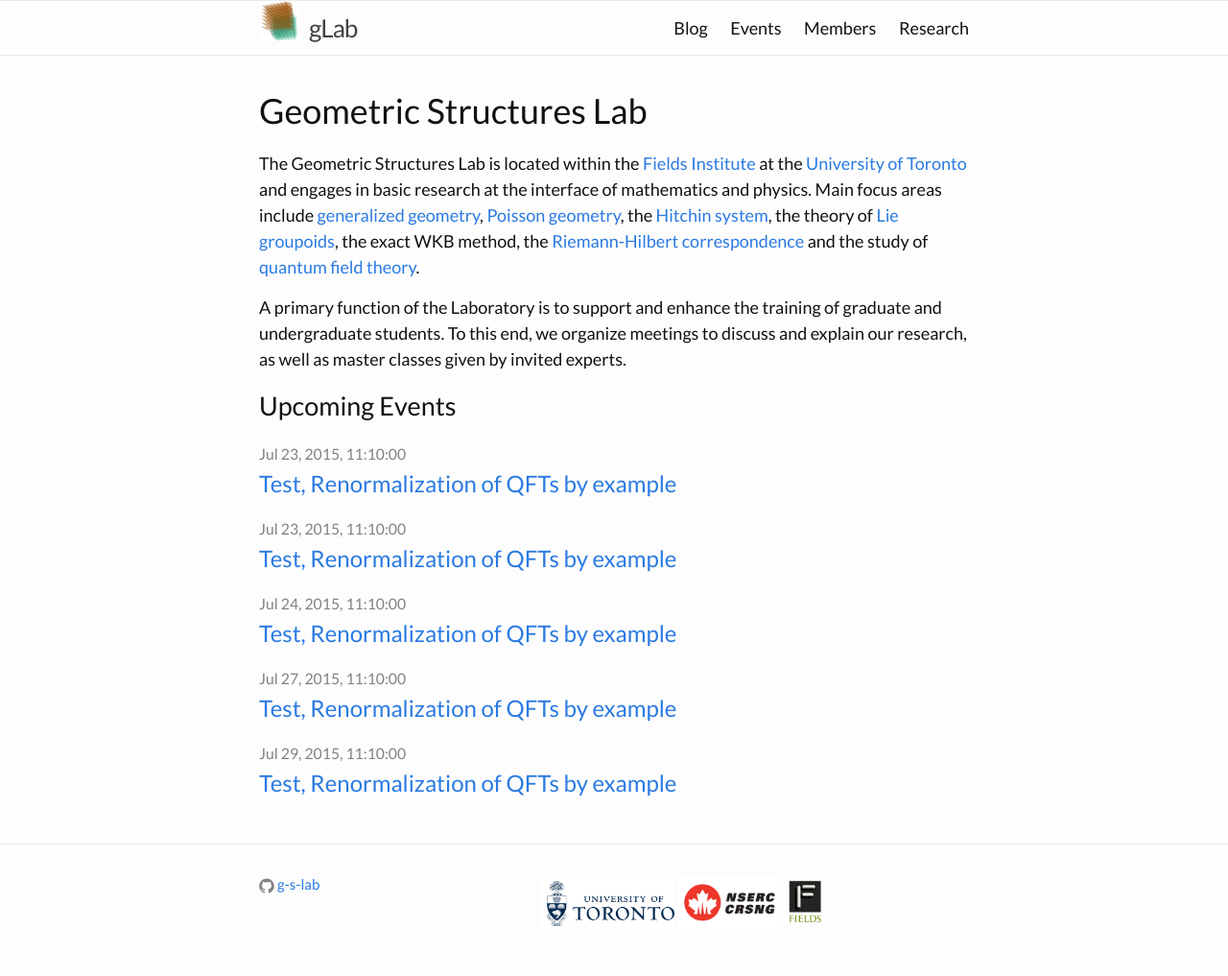
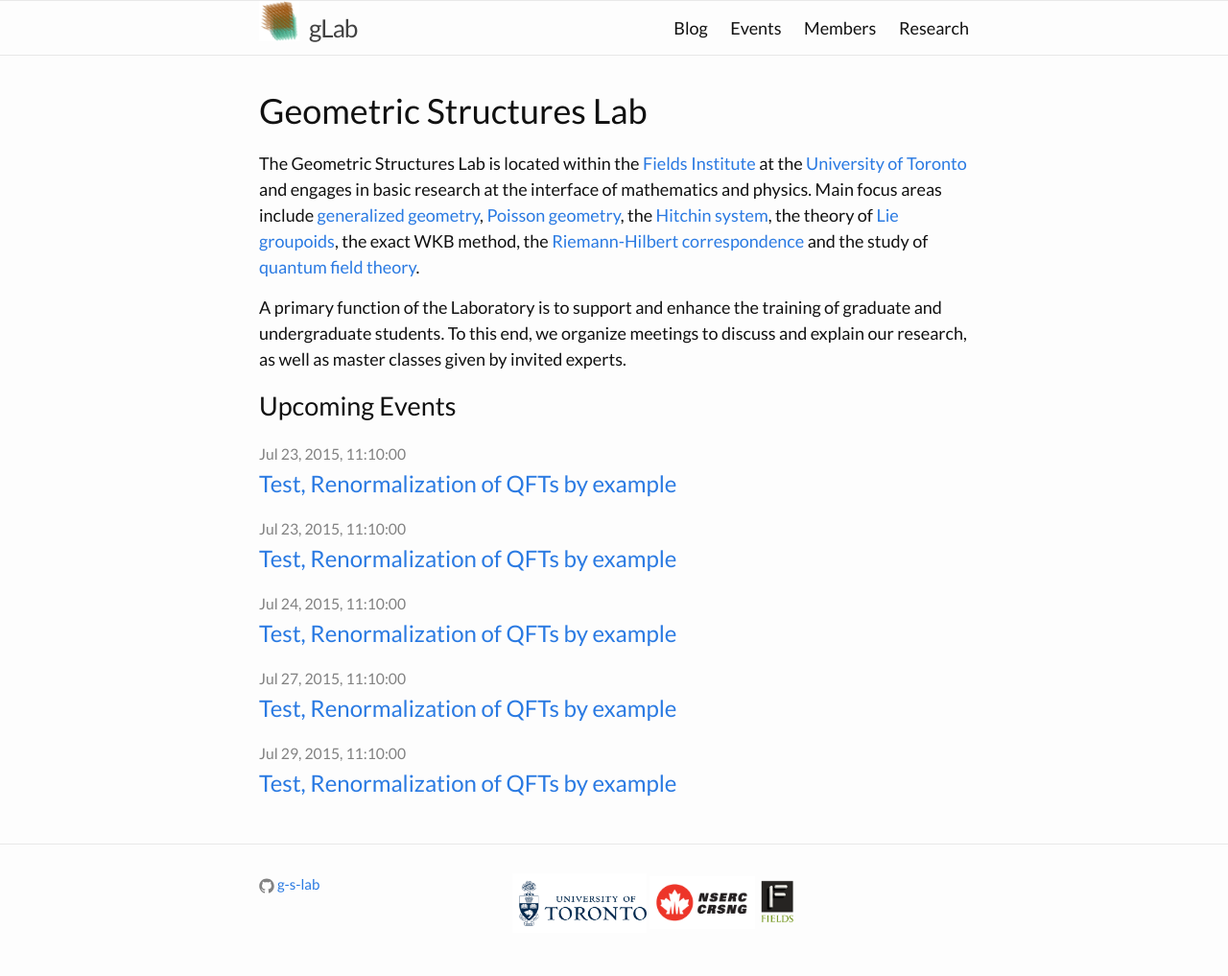
Before and after one commit to g-s-lab/glab, a Jekyll site: the page built from index.md, in a window 1280 px wide. Shown: the whole page at 96% size. Built offline with Jekyll 4.4.1, drawn with Linux system fonts in a browser that asks for light colours.

Commit message:
Update footer.html

```diff
--- a/_includes/footer.html
+++ b/_includes/footer.html
@@ -57,7 +57,7 @@
 
      <div class="footer-col  footer-col-3">
         <!-- <p class="text">{{ site.description }}</p>  -->
-        <div style="text-align:right">
+        <div>
           <img src="{{ site.baseurl }}/images/UofT.png" alt="UofT" style="width: 140px;"/>
           <img src="{{ site.baseurl }}/images/NSERC_C.jpg" alt="NSERC" style="width: 110px;"/>
           <img src="{{ site.baseurl }}/images/fields117x149.png" alt="Fields" style="width: 40px;"/>
```
